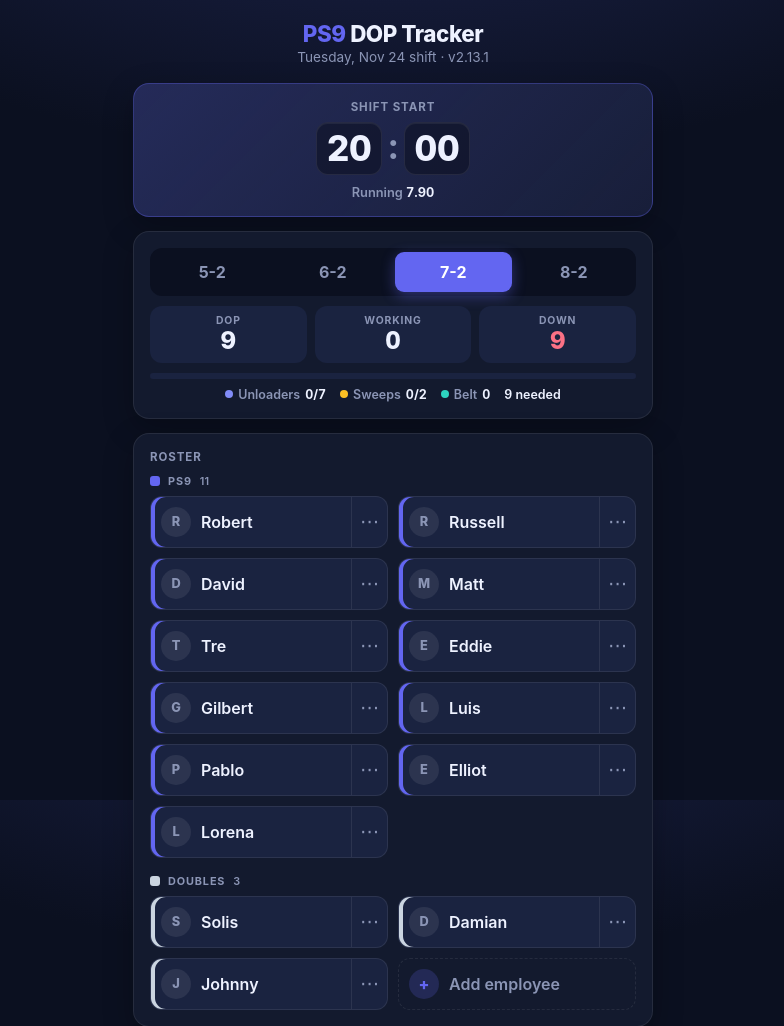
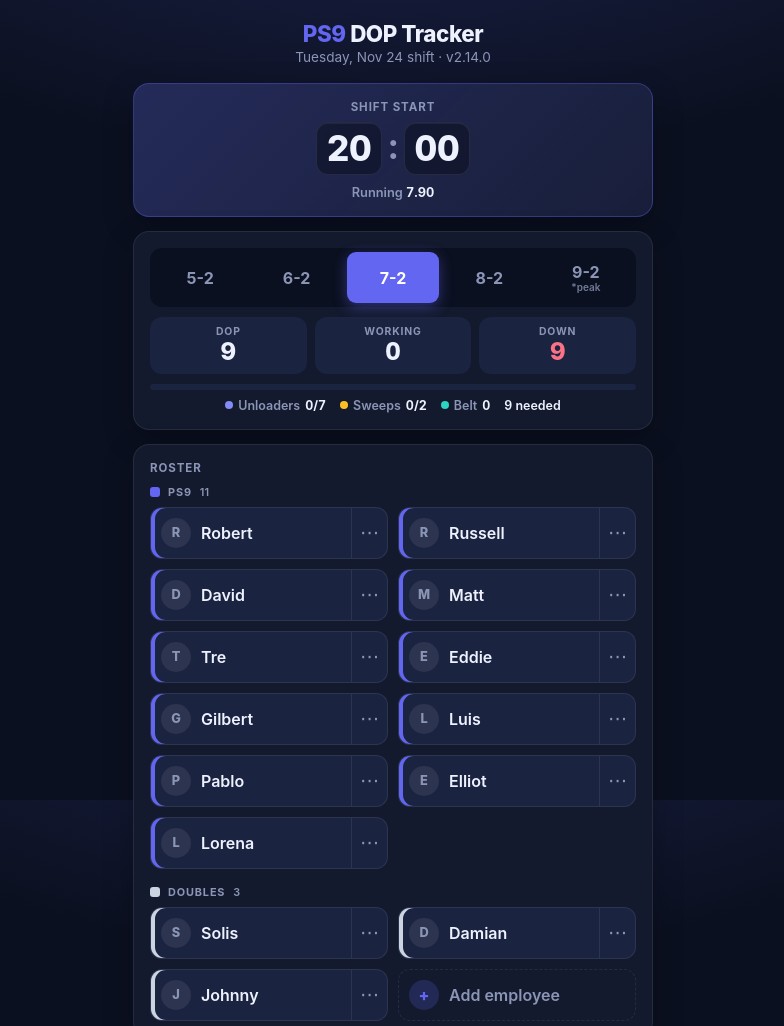
Before and after one commit to daboneman911/DOP, a plain HTML site: page index.html in a window 1280 px wide. Shown: the top 1026 px of the page, without its empty margins (247-1031 px from the left). Drawn offline with Linux system fonts and the light colour scheme.

Commit message:
Add the 9-2 peak DOP to the plan picker
The plan picker gets a fifth button, 9-2 (9 unloaders + 2 sweeps = 11),
labeled *peak underneath. Version 2.14.0.

Co-Authored-By: Claude Opus 5.5 <noreply@anthropic.com>
Claude-Session: https://claude.ai/code/session_01MPHPoV3ZdwSwAfgeKdXGUA

```diff
--- a/index.html
+++ b/index.html
@@ -95,11 +95,12 @@
     .role-dot.belt { background: var(--role-belt); }
 
     /* Plan selector */
-    .segmented { display: grid; grid-template-columns: repeat(4, 1fr); background: var(--bg); border-radius: 12px; padding: 4px; gap: 4px; }
+    .segmented { display: grid; grid-template-columns: repeat(5, 1fr); background: var(--bg); border-radius: 12px; padding: 4px; gap: 4px; }
     .segmented button {
       border: 0; background: transparent; padding: 10px; border-radius: 9px; font-weight: 700;
       color: var(--muted); cursor: pointer; transition: background .15s, color .15s;
     }
+    .segmented button small { display: block; font-size: 10px; font-weight: 600; line-height: 1.1; opacity: .8; }
     .segmented button[aria-checked="true"] { background: var(--accent); color: #fff; box-shadow: 0 4px 14px rgba(99, 102, 241, .4); }
 
     /* Tally */
@@ -366,7 +367,7 @@
 
 <script>
   // Bump on every change that ships, so the version on screen shows which build is loaded.
-  var VERSION = "2.13.1";
+  var VERSION = "2.14.0";
   // Regular PS9 staff in seniority order, then doubles. Both stay on the roster every shift.
   var REGULARS = ["Robert", "Russell", "David", "Matt", "Tre", "Eddie", "Gilbert", "Luis", "Pablo", "Elliot", "Lorena"];
   var DOUBLES = ["Solis", "Damian", "Johnny"];
@@ -379,7 +380,8 @@
     "5-2": { unloaders: 5, sweeps: 2 },
     "6-2": { unloaders: 6, sweeps: 2 },
     "7-2": { unloaders: 7, sweeps: 2 },
-    "8-2": { unloaders: 8, sweeps: 2 }
+    "8-2": { unloaders: 8, sweeps: 2 },
+    "9-2": { unloaders: 9, sweeps: 2, note: "*peak" }
   };
   var ROLES = [
     { key: "unloader", one: "Unloader" },
@@ -638,6 +640,11 @@
       b.setAttribute('role', 'radio');
       b.setAttribute('aria-checked', key === state.plan ? 'true' : 'false');
       b.textContent = key;
+      if (PLANS[key].note) {
+        var note = document.createElement('small');
+        note.textContent = PLANS[key].note;
+        b.appendChild(note);
+      }
       b.addEventListener('click', function () { state.plan = key; save(); render(); });
       el.appendChild(b);
     });
```
